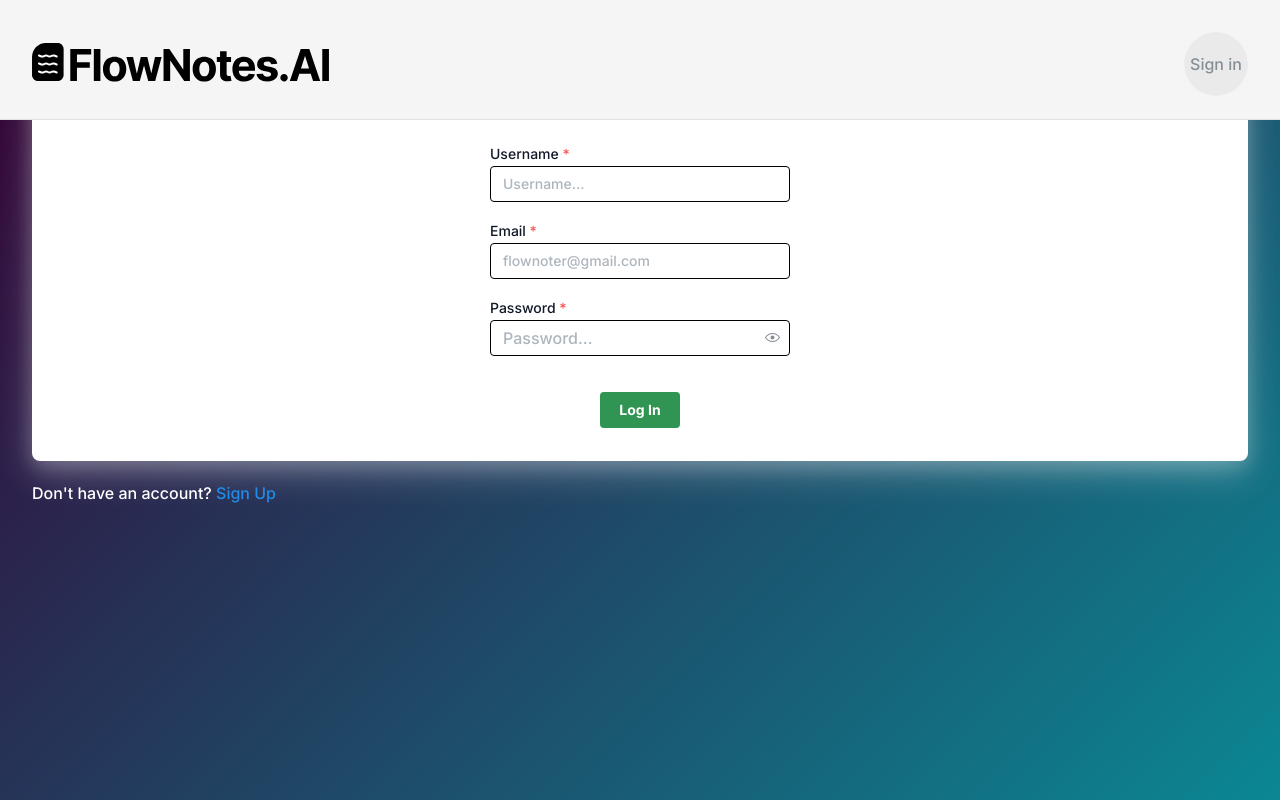
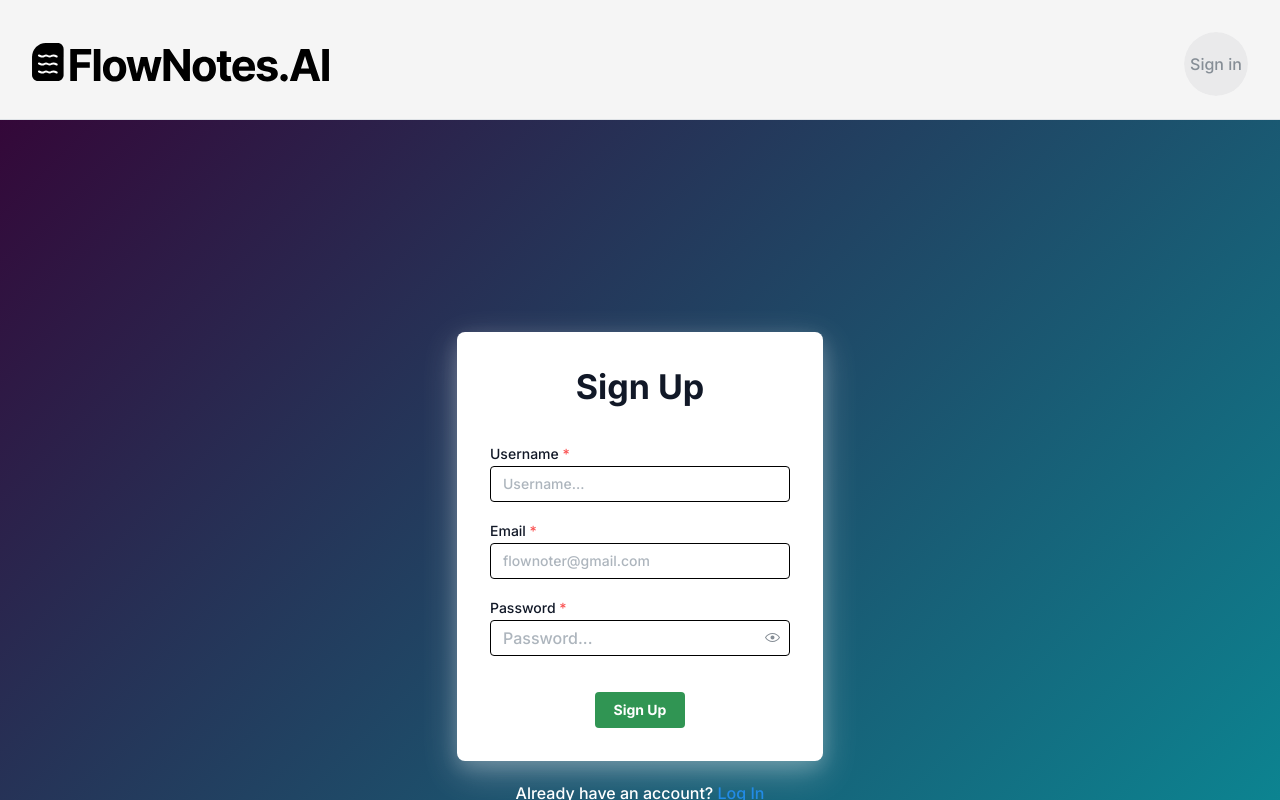
Before and after one commit to elio1222/flownotes-ai, a Next.js app in the folder flownotes-frontend/: page /login in a window 1280 px wide. Built offline with nearby package versions, Linux system fonts and the light colour scheme.

Commit message:
edited login page to sign up page with some css

```diff
--- a/flownotes-frontend/app/components/LoginPage.tsx
+++ b/flownotes-frontend/app/components/SignUpPage.tsx
@@ -24,6 +24,14 @@ const LoginPage = () => {
 
   return (
     <>
+    <div
+    style = {{
+      display: "flex",
+      flexDirection: "column",
+      justifyContent: "center",
+      alignItems: "center",
+      paddingTop: "300px",
+    }}>
       <Paper
         radius="md"
         shadow="xl"
@@ -34,10 +42,12 @@ const LoginPage = () => {
           boxShadow:
             "0 12px 36px rgba(255, 255, 255, 0.28), 0 6px 18px rgba(255, 255, 255, 0.18)",
           border: "1px solid rgba(255,255,255,0.4)",
+          maxWidth: "500px",
+          justifyContent: "center"
         }}
       >
         <Stack gap="xl" align="center">
-          <Title order={1}>Log In</Title>
+          <Title order={1}>Sign Up</Title>
 
           <form
             onSubmit={(event) => {
@@ -119,16 +129,17 @@ const LoginPage = () => {
               />
               <Group justify="center" mt="lg">
                 <Button type="submit" color="#309553">
-                  Log In
+                  Sign Up
                 </Button>
               </Group>
             </Stack>
           </form>
         </Stack>
       </Paper>
-      <p style={{ marginTop: "20px", color: "white"}}>
-        Don&apos;t have an account? <Anchor href="/signup">Sign Up</Anchor>
+        <p style={{ marginTop: "20px", color: "white"}}>
+        Already have an account? <Anchor href="/signup">Log In</Anchor>
       </p>
+      </div>
     </>
   );
 };
--- a/flownotes-frontend/app/login/page.tsx
+++ b/flownotes-frontend/app/login/page.tsx
@@ -1,4 +1,4 @@
-import LoginPage from "../components/LoginPage";
+import LoginPage from "../components/SignUpPage";
 
 const Page = () => {
     return (
```
